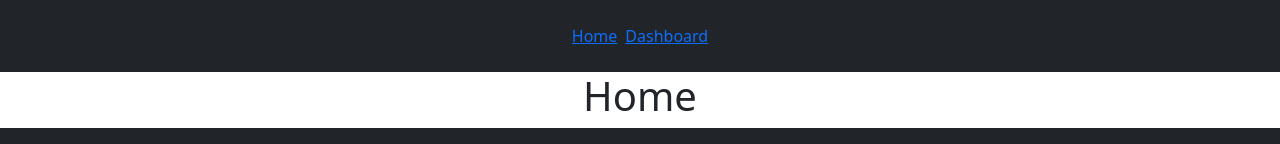
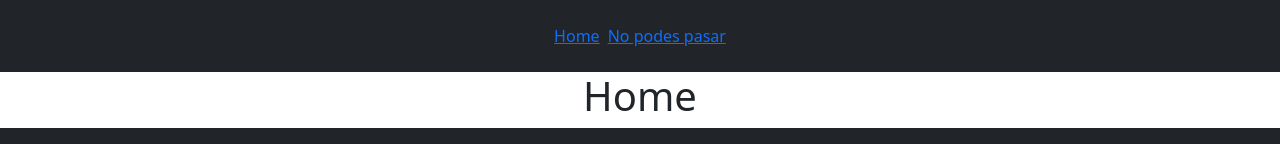
Before and after one commit to makzzer/context-router-example, a React (Vite) app: page / in a window 1280 px wide. Shown: the top 144 px of the page. Built offline with nearby package versions, Linux system fonts and the light colour scheme.

Commit message:
arreglado el useContext en NavBar

```diff
--- a/src/components/Navbar.jsx
+++ b/src/components/Navbar.jsx
@@ -1,4 +1,3 @@
-import React, { useContext } from "react";
 import { NavLink } from "react-router-dom";
 import { useUserContext } from "../context/UserContext";
 
@@ -8,17 +7,21 @@ import { useUserContext } from "../context/UserContext";
 const Navbar = () => {
 
 
-  const {user,setUser} = useUserContext
+  const {user,setUser} = useUserContext()
   //el hook useContext --> me permite acceder al estado del UserContext que definí antes
-  console.log(useUserContext)
+
+  console.log(user)
 
   return (
     <nav className="navbar navbar-dark bg-dark p-4 d-flex justify-content-center gap-2">
     <NavLink to="/"> Home </NavLink>
     {
+      user
+      ? <NavLink to="/dashboard">Dashboard</NavLink>
+      :<NavLink to="/dashboard">No podes pasar</NavLink>
 
     }
-    <NavLink to="/dashboard">Dashboard</NavLink>
+
   </nav>
   );
 };
```
